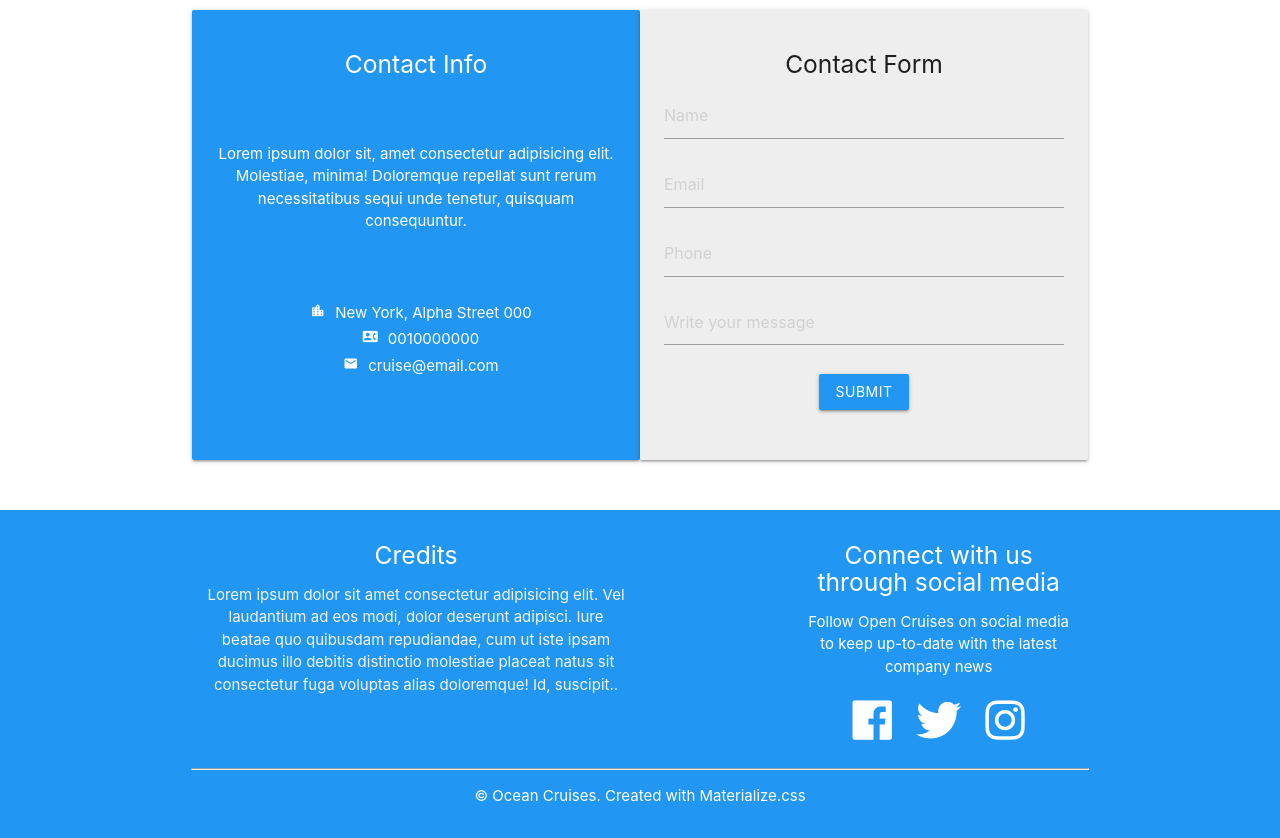
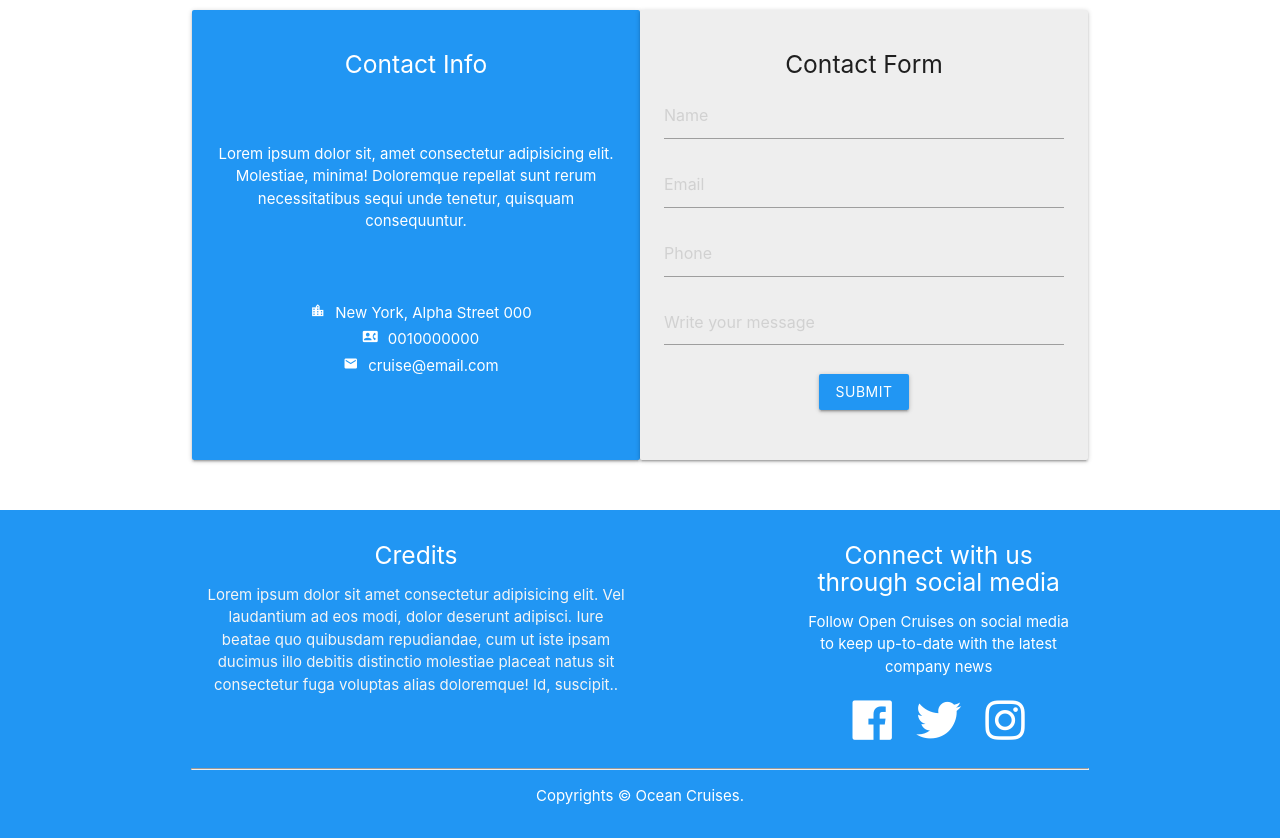
Before and after one commit to dionysiostsentidis/OceanCruises_MaterializeCss, a plain HTML site: page index.html in a window 1280 px wide. Shown: the part 3063-3901 px from the top of the page. Drawn offline with nearby package versions, Linux system fonts and the light colour scheme.

Commit message:
Update index.html

```diff
--- a/index.html
+++ b/index.html
@@ -370,7 +370,7 @@
             </div>
         </div>
         <hr>
-        <p>&copy; Ocean Cruises. Created with Materialize.css </p>
+        <p>Copyrights &copy; Ocean Cruises.</p>
     </footer>
 
 
```
